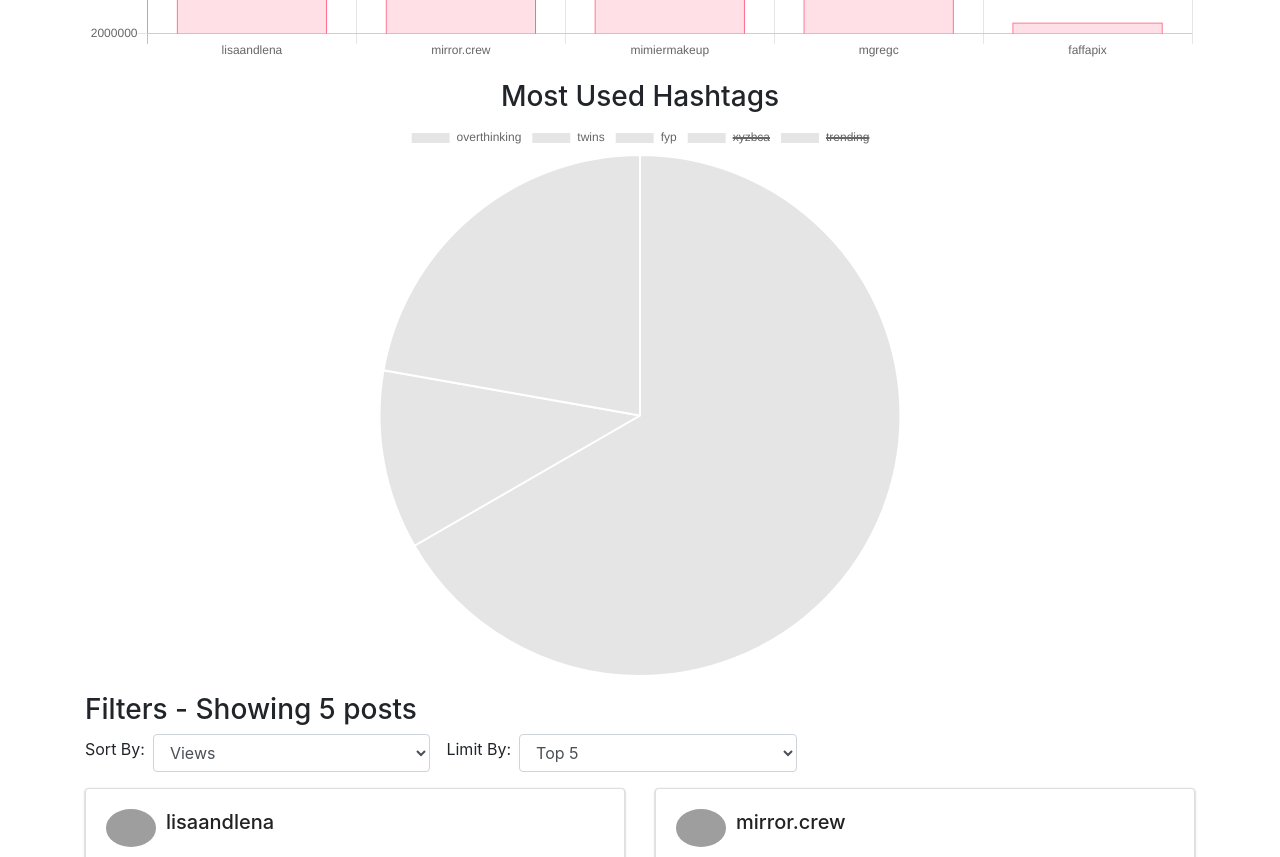
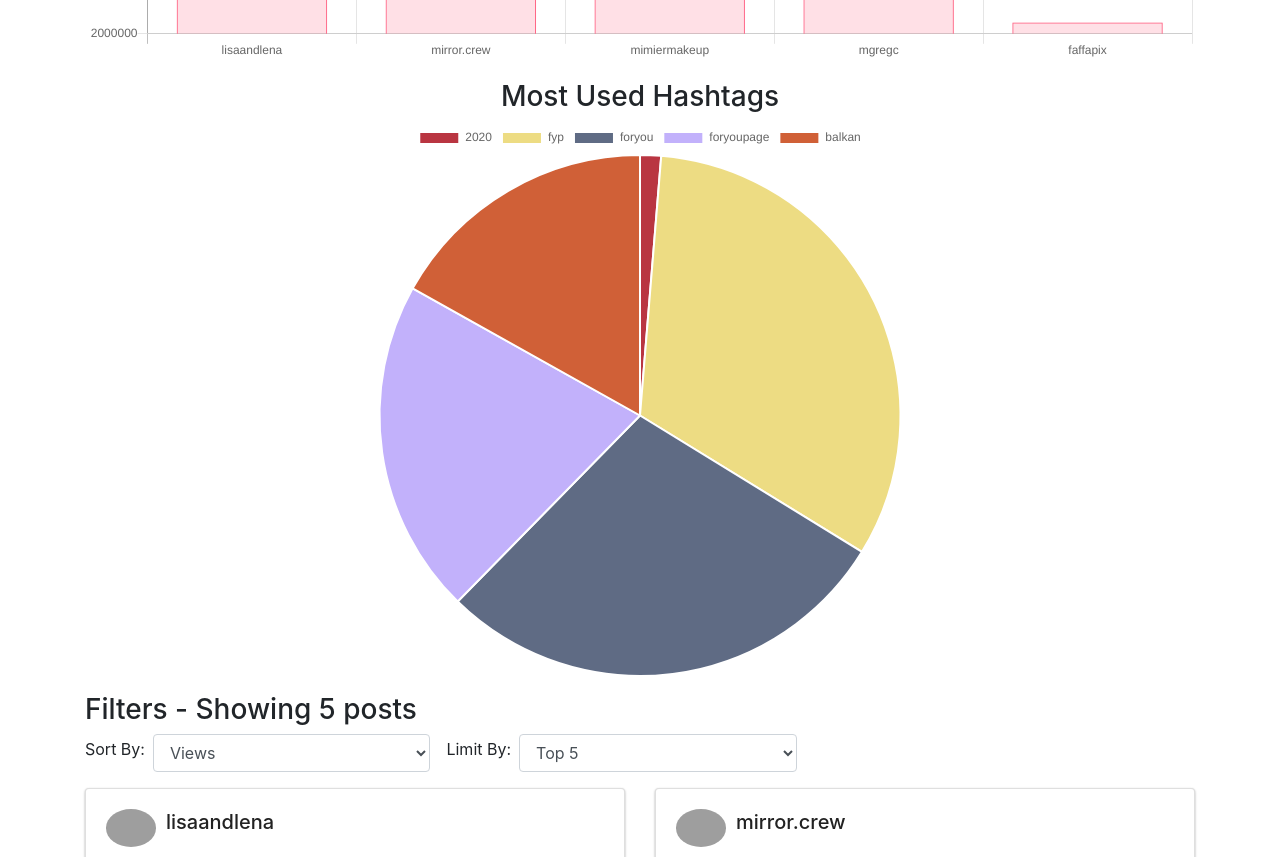
Before and after one commit to dzimiks/fon-social-media-data-analysis, a React (Create React App) app: page / in a window 1280 px wide. Shown: the part 480-1337 px from the top of the page. Built offline with nearby package versions, Linux system fonts and the light colour scheme; grey boxes are pictures that could not be loaded.

Commit message:
Finish top hashtags chart

```diff
--- a/src/App.js
+++ b/src/App.js
@@ -59,23 +59,51 @@ function App() {
     ]
   };
 
-  const allHashtags = balkanUsers
-    .map((post) => post.hashtags.map((hashtag) => hashtag.name));
+  const getHashtagsData = () => {
+    const allHashtags = balkanUsers
+      .map((post) => post.hashtags.map((hashtag) => hashtag.name));
 
-  // console.log(JSON.stringify(allHashtags, null, 2));
+    const hashtagsArray = [];
+    const hashtagsCount = {};
 
-  const hashtagsArray = [];
+    allHashtags.forEach((hashtag) => {
+      hashtagsArray.push(...hashtag);
+    });
 
-  allHashtags.forEach((hashtag) => {
-    hashtagsArray.push(...hashtag);
-  });
+    hashtagsArray.forEach((hashtag) => {
+      hashtagsCount[hashtag] = hashtagsCount[hashtag] ? hashtagsCount[hashtag] + 1 : 1;
+    });
 
-  const hashtagsSet = [...new Set(hashtagsArray)];
+    // TODO: Bug with hashtag #2020?
+    return Object.fromEntries(
+      Object.entries(hashtagsCount)
+        .sort(([, a], [, b]) => b - a)
+    );
+  };
+
+  const sortedHashtags = getHashtagsData();
+
+  const getRandomColor = () => {
+    const letters = '0123456789ABCDEF';
+    let color = '#';
+
+    for (let i = 0; i < 6; i++) {
+      color += letters[Math.floor(Math.random() * 16)];
+    }
+
+    return color;
+  };
+
+  const randomColors = Array.from(
+    { length: limit },
+    () => getRandomColor()
+  );
 
   const hashtagsData = {
-    labels: hashtagsSet.slice(0, limit),
+    labels: Object.keys(sortedHashtags).slice(0, limit),
     datasets: [{
-      data: [300, 50, 100],
+      data: Object.values(sortedHashtags).slice(0, limit),
+      backgroundColor: randomColors,
     }]
   };
 
```
